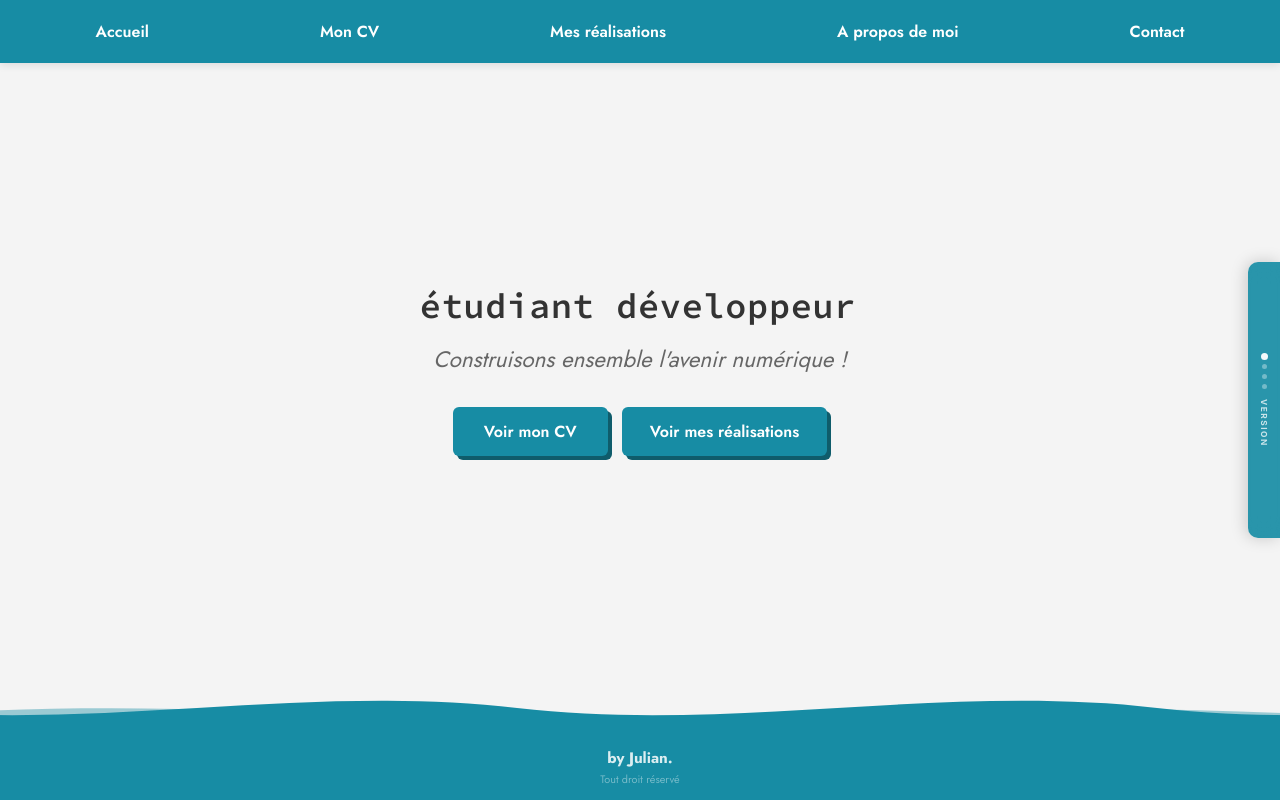
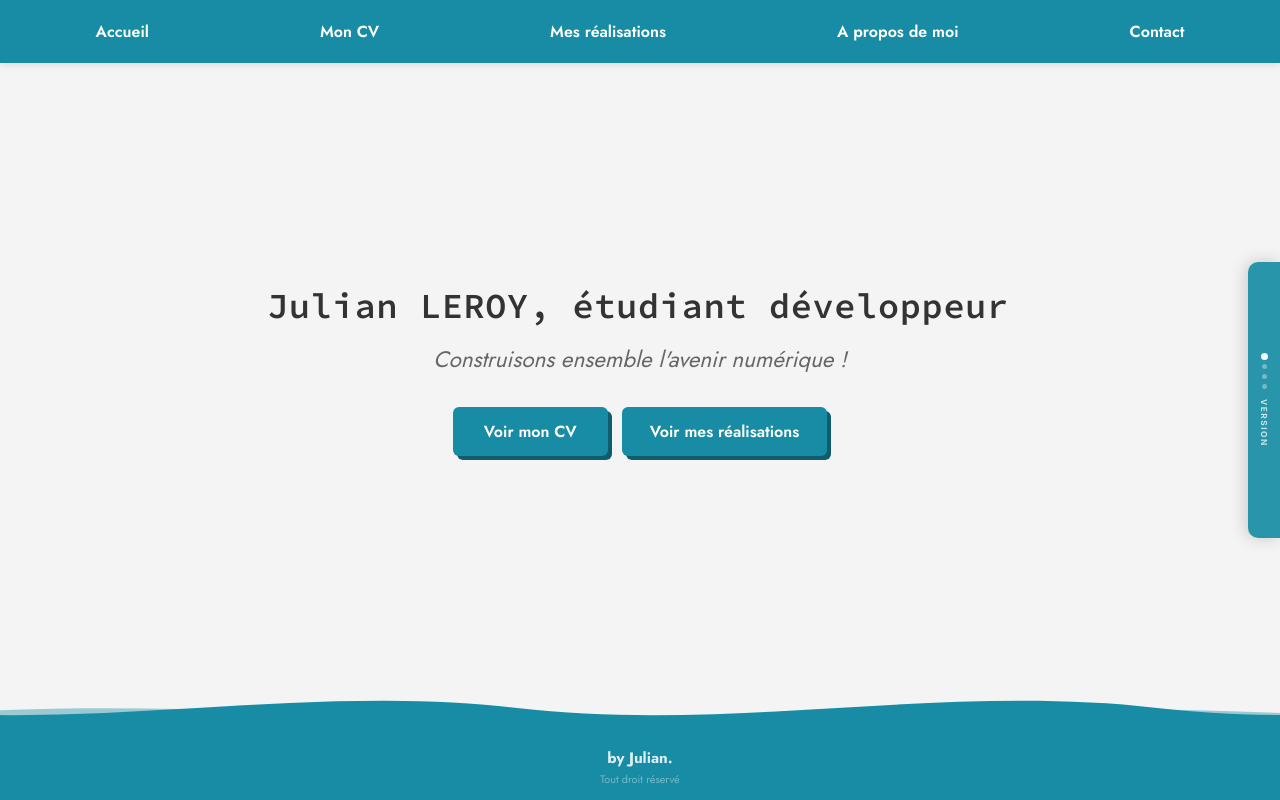
Before and after one commit to Bush1deau/newPortfolioJulian, a React (Create React App) app: page / in a window 1280 px wide. Built offline with nearby package versions, Linux system fonts and the light colour scheme.

Commit message:
fix: keep Julian LEROY prefix in all hero titles

```diff
--- a/src/App.js
+++ b/src/App.js
@@ -105,10 +105,10 @@ const AppContent = () => {
                   <div className="hero-copy">
                     {version === 'current' && <p className="hero-kicker">Portfolio 2025 / Fullstack</p>}
                     <h1 id="autotext">{{
-                      bac2: 'étudiant développeur',
-                      bac3: 'développeur',
+                      bac2: 'Julian LEROY, étudiant développeur',
+                      bac3: 'Julian LEROY, développeur',
                       bac5: 'Julian LEROY, développeur Fullstack',
-                      current: 'développeur fullstack | RPA',
+                      current: 'Julian LEROY, développeur fullstack | RPA',
                     }[version]}</h1>
                     <p className="fade-in slogan">
                       <i>Construisons ensemble l'avenir numérique !</i>
```
